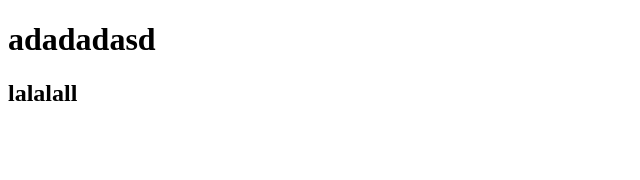
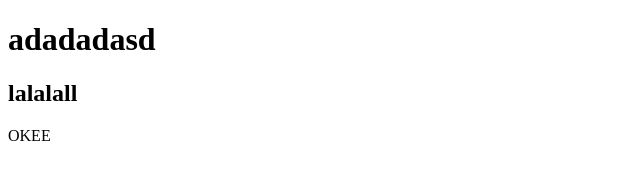
Before and after one commit to almubarok/project_git, a plain HTML site: page index.html in a window 1280 px wide. Shown: the full height of the page, 0-640 px from the left. Drawn offline with Linux system fonts and the light colour scheme.

Commit message:
edit index html

```diff
--- a/index.html
+++ b/index.html
@@ -8,5 +8,10 @@
 <body>
   <h1>adadadasd</h1>
   <h2>lalalall</h2>
+  <div>
+    <p class="card">
+      OKEE
+    </p>
+  </div>
 </body>
 </html>
```
